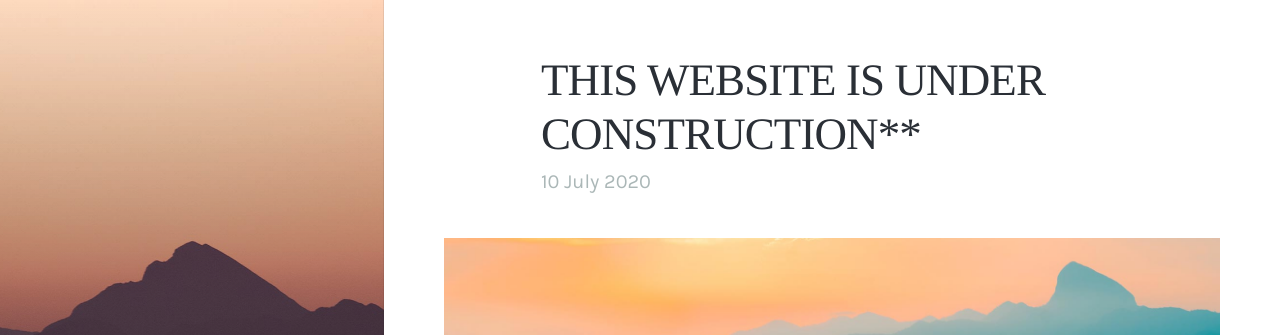
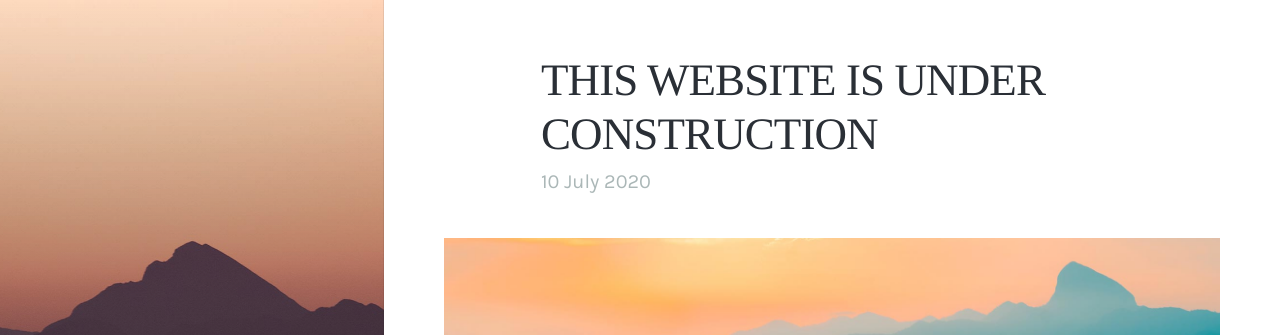
Before and after one commit to OpenDecentralizedTech/ODT-website, a Jekyll site: the page built from _posts/2018-06-30-demo-post.md, in a window 1280 px wide and 900 px high. Shown: the top 335 px of the window. Built offline with Jekyll 4.4.1, drawn with Linux system fonts in a browser that asks for light colours; nearby versions of some CDN libraries.

```diff
--- a/_posts/2018-06-30-demo-post.md
+++ b/_posts/2018-06-30-demo-post.md
@@ -1,5 +1,5 @@
 ---
-title: 'THIS WEBSITE IS UNDER CONSTRUCTION**'
+title: 'THIS WEBSITE IS UNDER CONSTRUCTION'
 date: 2020-07-10 07:10:00
 featured_image: '/images/demo/demo-square.jpg'
 excerpt: This page is a demo that shows everything you can do inside portfolio and blog posts. We've included everything you need to create engaging posts about your work, and show off your case studies in a beautiful way.
```
